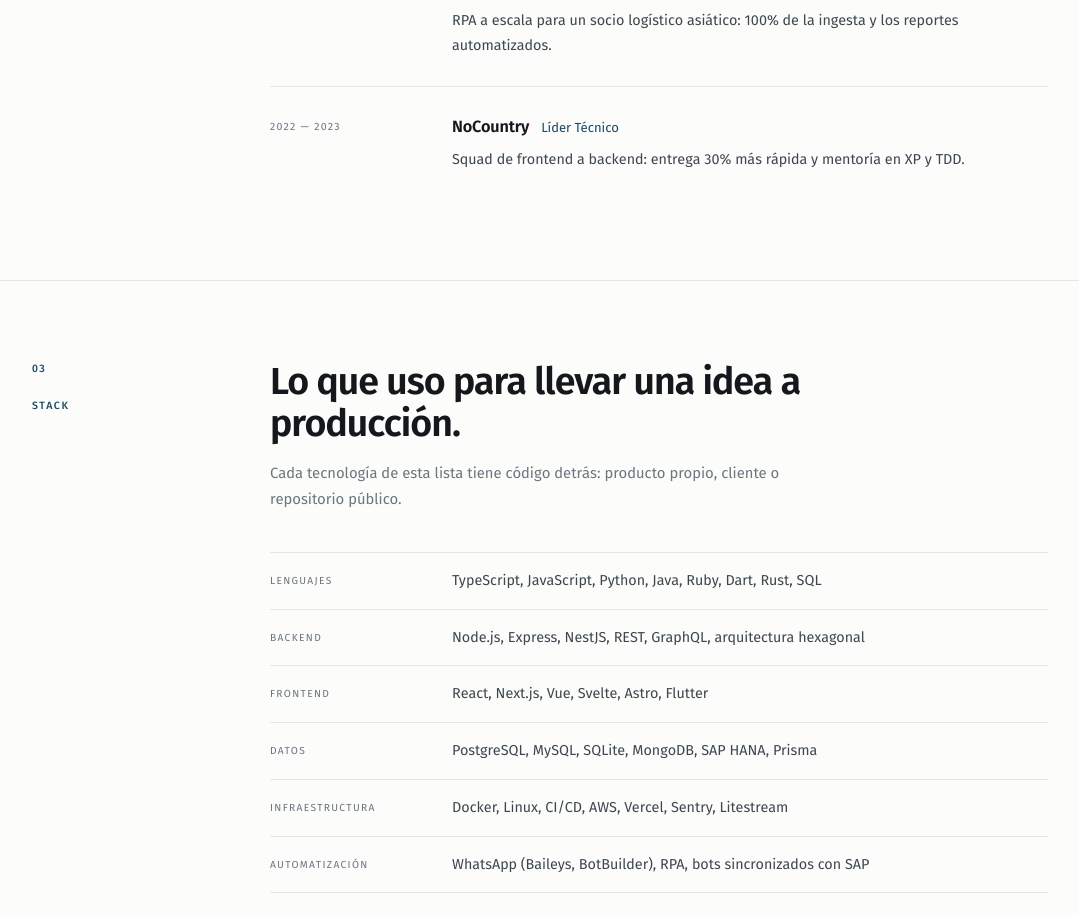
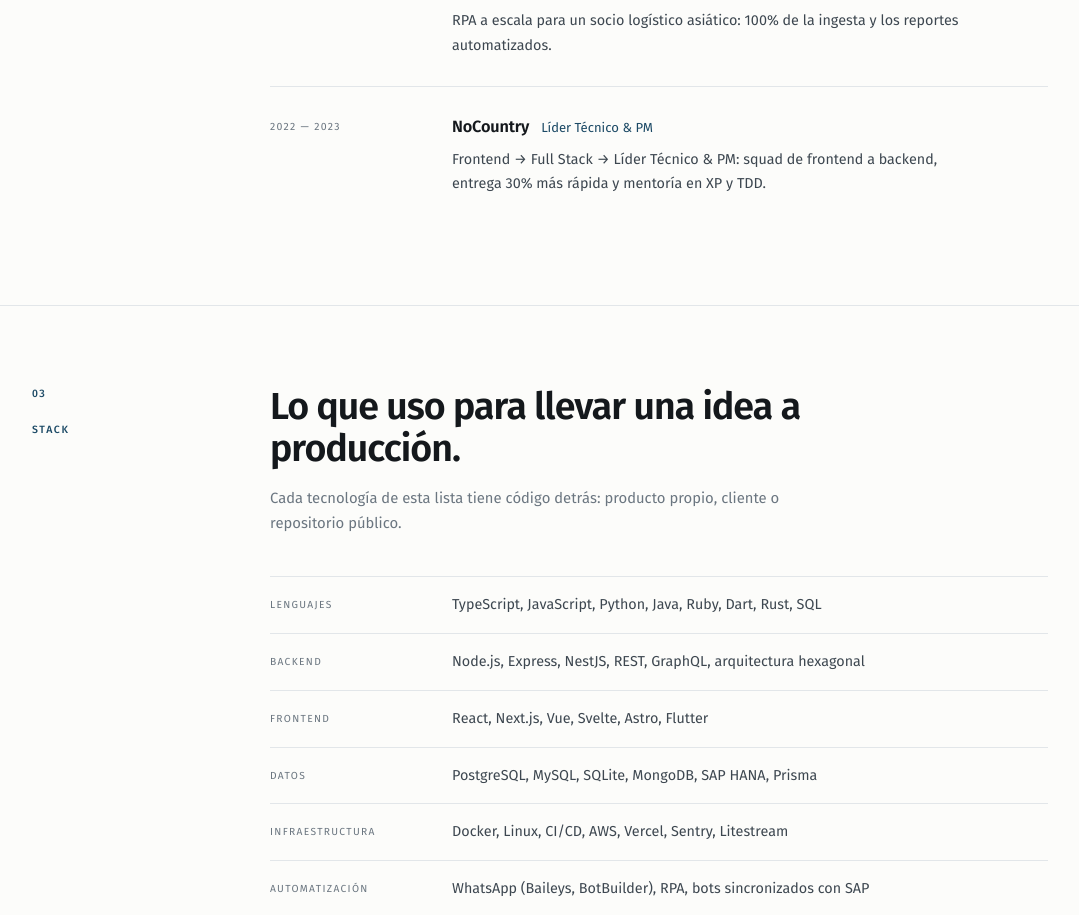
Before and after one commit to JuanQuiro/dominio-dragon, a Next.js app: page / in a window 1280 px wide. Shown: the part 2764-3679 px from the top of the page, without its empty margins (100-1179 px from the left). Built offline with nearby package versions, Linux system fonts and the light colour scheme.

Commit message:
Show NoCountry progression from frontend to technical lead and PM

```diff
--- a/src/content/site.ts
+++ b/src/content/site.ts
@@ -178,9 +178,9 @@ export const copy: Record<Lang, Copy> = {
         {
           period: "2022 — 2023",
           company: "NoCountry",
-          title: "Líder Técnico",
+          title: "Líder Técnico & PM",
           summary:
-            "Squad de frontend a backend: entrega 30% más rápida y mentoría en XP y TDD.",
+            "Frontend → Full Stack → Líder Técnico & PM: squad de frontend a backend, entrega 30% más rápida y mentoría en XP y TDD.",
         },
       ],
     },
@@ -342,9 +342,9 @@ export const copy: Record<Lang, Copy> = {
         {
           period: "2022 — 2023",
           company: "NoCountry",
-          title: "Technical Lead",
+          title: "Technical Lead & PM",
           summary:
-            "Squad from frontend to backend: 30% faster delivery and mentoring in XP and TDD.",
+            "Frontend → Full Stack → Technical Lead & PM: squad from frontend to backend, 30% faster delivery and mentoring in XP and TDD.",
         },
       ],
     },
```
Also changed, not shown: 2 other files (tests, documents, lock files or other folders).
